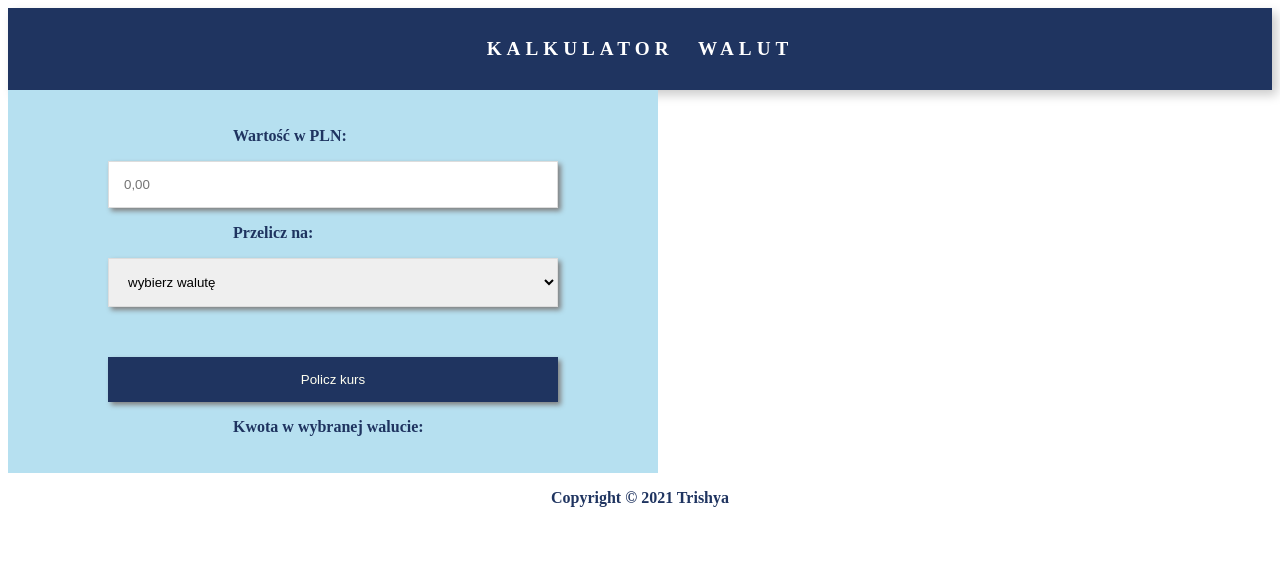
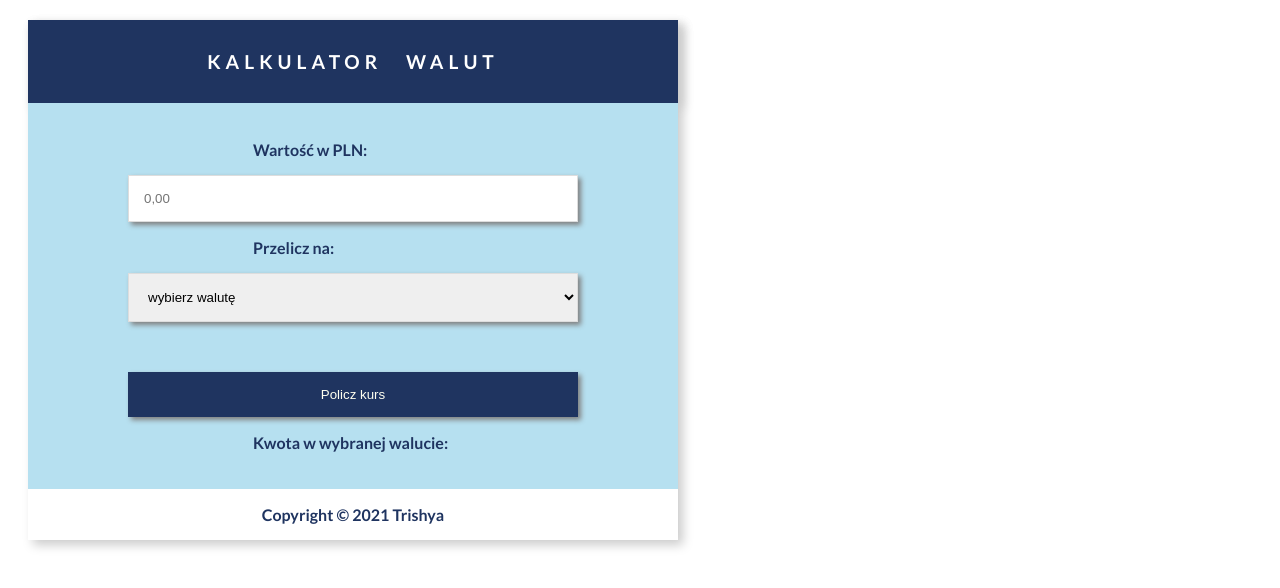
Before and after one commit to patrycja-i-lesniak/currency-converter-react-ver-1, a React (Create React App) app: page / in a window 1280 px wide. Shown: the top 588 px of the page. Built offline with nearby package versions, Linux system fonts and the light colour scheme.

Commit message:
Container component added

```diff
--- a/src/App.js
+++ b/src/App.js
@@ -1,15 +1,16 @@
 import Header from "./Header";
 import Footer from "./Footer";
 import Form from "./Form";
+import Container from "./Container";
 
 
 function App() {
   return (
-    <main className="container">
+    <Container>
       <Header title="Kalkulator walut" />
       <Form />
       <Footer />
-    </main>
+    </Container>
   );
 }
 
--- /dev/null
+++ b/src/Container/index.js
@@ -0,0 +1,9 @@
+import "./style.css";
+
+const Container = ({ children }) => (
+    <main className="container">
+        {children}
+    </main>
+);
+
+export default Container;
--- /dev/null
+++ b/src/Container/style.css
@@ -0,0 +1,6 @@
+.container {
+  max-width: 650px;
+  margin: 20px;
+  box-shadow: 5px 5px 10px #ccc;
+  font-family: "Lato", sans-serif;
+}
```
